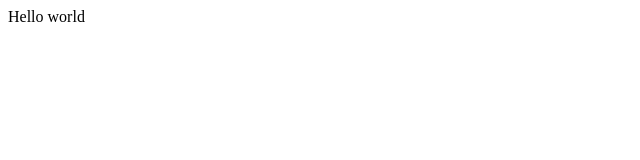
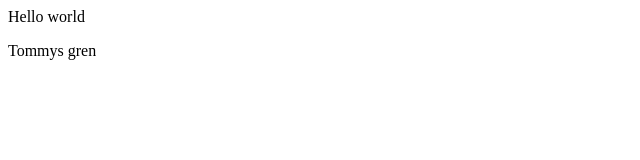
Before and after one commit to frokostklubben/frontend, a plain HTML site: page index.html in a window 1280 px wide. Shown: the full height of the page, 0-640 px from the left. Drawn offline with Linux system fonts and the light colour scheme.

Commit message:
Tommys gren

```diff
--- a/index.html
+++ b/index.html
@@ -8,5 +8,6 @@
 </head>
 <body>
     <div> Hello world </div>
+    <p>Tommys gren</p>
 </body>
 </html>
```
